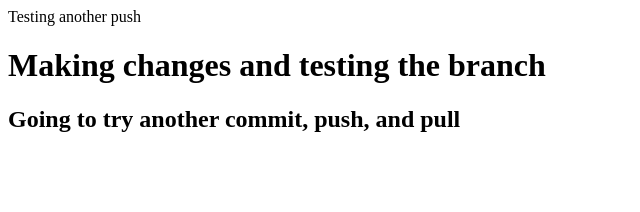
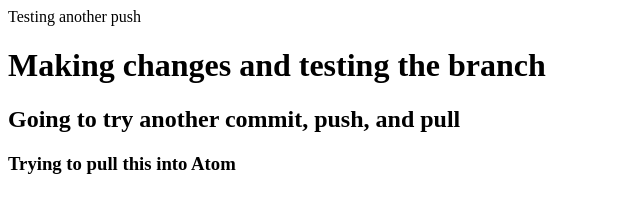
Before and after one commit to ThundrMonky/Udemy, a plain HTML site: page HTML - Personal Site/index.html in a window 1280 px wide. Shown: the whole page, without its empty margins (0-640 px from the left). Drawn offline with Linux system fonts and the light colour scheme.

Commit message:
Pull to Atom

```diff
--- a/HTML - Personal Site/index.html
+++ b/HTML - Personal Site/index.html
@@ -8,5 +8,6 @@
 Testing another push
 <h1>Making changes and testing the branch</h1>
 <h2>Going to try another commit, push, and pull</h2>
+    <h3>Trying to pull this into Atom</h3>
   </body>
 </html>
```
